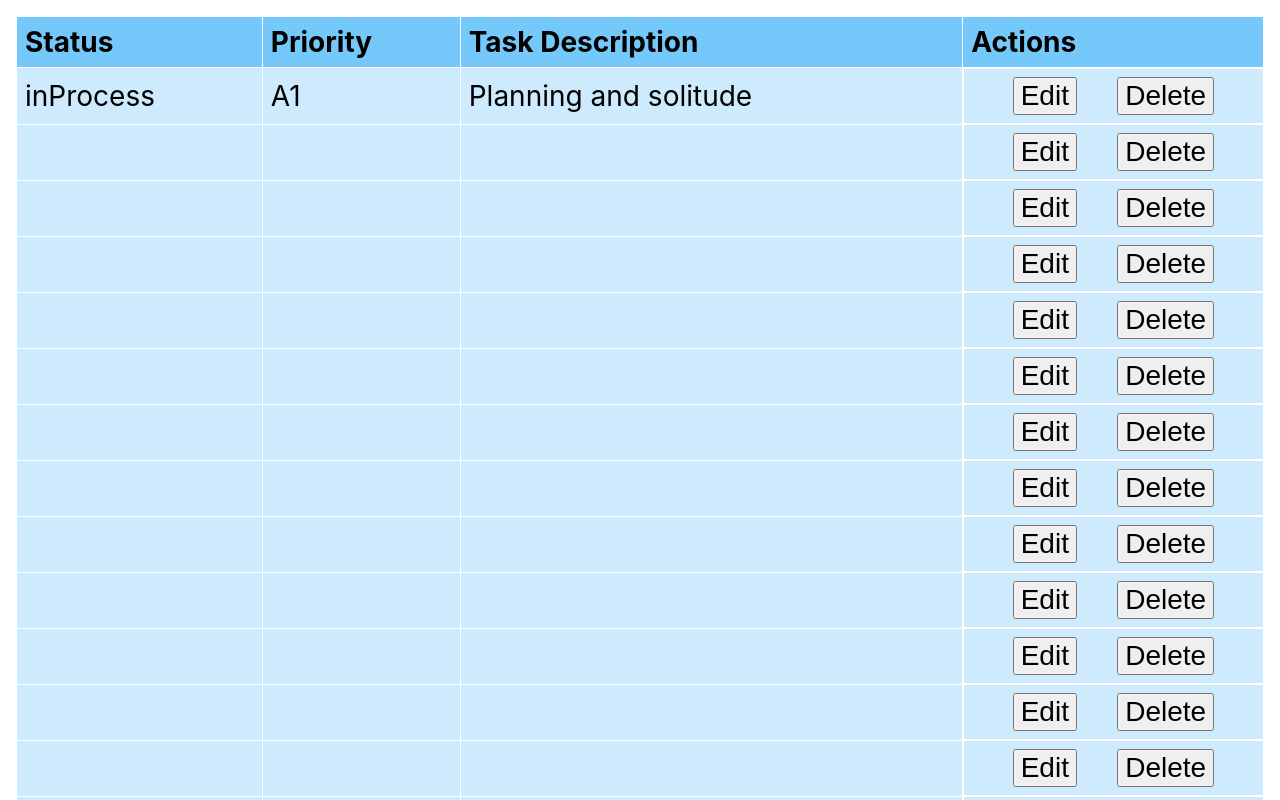
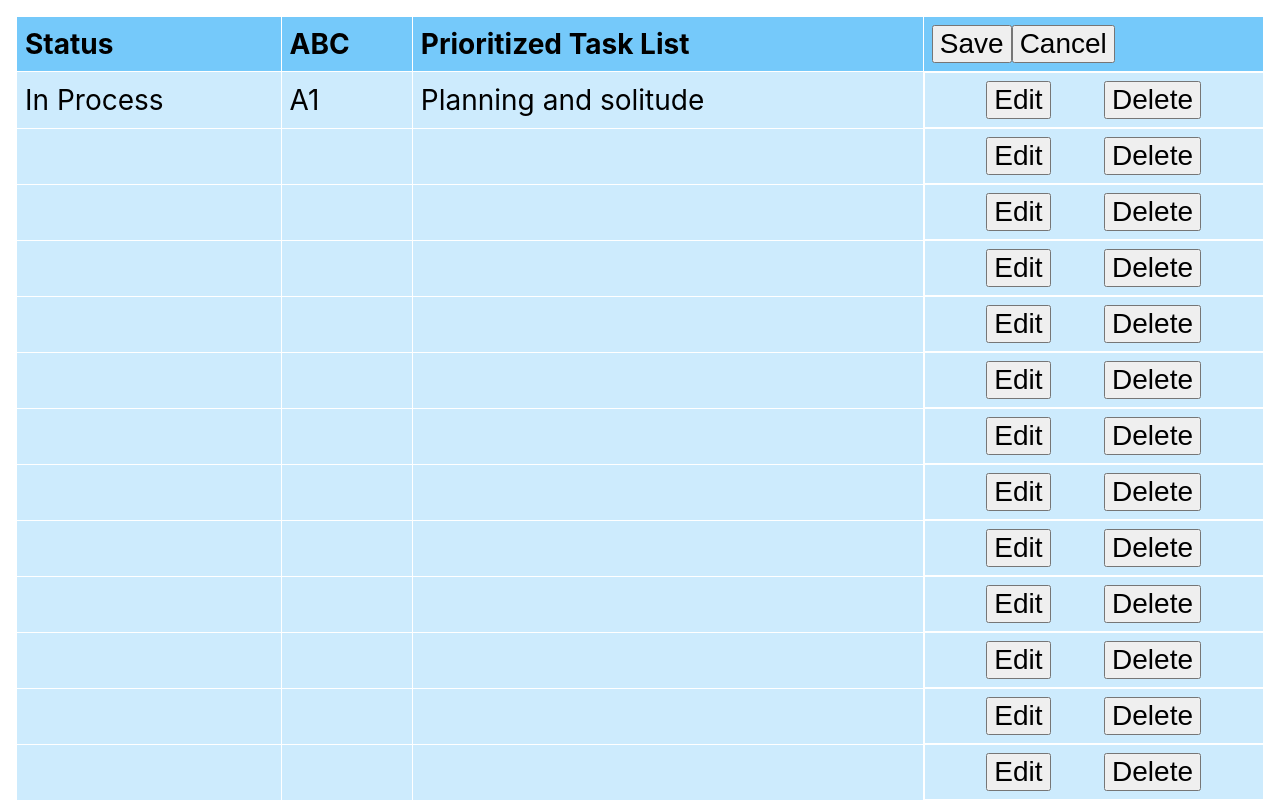
Before and after one commit to NickyJayJay/benny-2.0, a React (Create React App) app: page / in a window 1280 px wide. Shown: the top 800 px of the page. Built offline with nearby package versions, Linux system fonts and the light colour scheme.

Commit message:
Making cells editable when clicked, submitting form during input onBlur events, deleting task/row based on select value, adding save and cancel buttons to header

```diff
--- a/src/App.js
+++ b/src/App.js
@@ -33,16 +33,20 @@ const App = () => {
 		setAddFormData(newFormData);
 	};
 
-	const handleEditFormChange = (event) => {
+	const handleEditFormChange = (event, taskId) => {
 		event.preventDefault();
 
 		const fieldName = event.target.getAttribute('name');
 		const fieldValue = event.target.value;
 
+		fieldValue === 'Remove' && handleDeleteClick(taskId);
+
 		const newFormData = { ...editFormData };
 		newFormData[fieldName] = fieldValue;
 
 		setEditFormData(newFormData);
+
+		console.log(taskId);
 	};
 
 	const handleAddFormSubmit = (event) => {
@@ -77,7 +81,8 @@ const App = () => {
 		newTasks[index] = editedTask;
 
 		setTasks(newTasks);
-		setEditTaskId(null);
+
+		event.type === 'submit' && setEditTaskId(null);
 	};
 
 	const handleEditClick = (event, task) => {
@@ -114,19 +119,27 @@ const App = () => {
 					<thead>
 						<tr>
 							<th>Status</th>
-							<th>Priority</th>
-							<th>Task Description</th>
-							<th>Actions</th>
+							<th>ABC</th>
+							<th>Prioritized Task List</th>
+							<th>
+								<button type='submit'>Save</button>
+								<button type='button' onClick={handleCancelClick}>
+									Cancel
+								</button>
+							</th>
 						</tr>
 					</thead>
 					<tbody>
 						{tasks.map((task) => (
-							<Fragment>
+							<Fragment key={task.id}>
 								{editTaskId === task.id ? (
 									<EditableRow
 										editFormData={editFormData}
 										handleEditFormChange={handleEditFormChange}
 										handleCancelClick={handleCancelClick}
+										handleEditFormSubmit={handleEditFormSubmit}
+										handleDeleteClick={handleDeleteClick}
+										task={task}
 									/>
 								) : (
 									<ReadOnlyRow
--- a/src/components/EditableRow.js
+++ b/src/components/EditableRow.js
@@ -4,6 +4,8 @@ const EditableRow = ({
 	editFormData,
 	handleEditFormChange,
 	handleCancelClick,
+	handleEditFormSubmit,
+	task,
 }) => {
 	return (
 		<tr>
@@ -12,13 +14,15 @@ const EditableRow = ({
 					required='required'
 					name='status'
 					value={editFormData.status}
-					onChange={handleEditFormChange}
+					onChange={(event) => handleEditFormChange(event, task.id)}
+					onBlur={handleEditFormSubmit}
 				>
-					<option value='inProcess'>In Process</option>
-					<option value='completed'>Completed</option>
-					<option value='forwarded'>Forwarded</option>
-					<option value='delegated'>Delegated</option>
-					<option value='removed'>Removed</option>
+					<option>Status</option>
+					<option value='In Process'>In Process</option>
+					<option value='Completed'>Completed</option>
+					<option value='Forwarded'>Forwarded</option>
+					<option value='Delegated'>Delegated</option>
+					<option value='Remove'>Remove</option>
 				</select>
 			</td>
 			<td>
@@ -29,6 +33,7 @@ const EditableRow = ({
 					name='priority'
 					value={editFormData.priority}
 					onChange={handleEditFormChange}
+					onBlur={handleEditFormSubmit}
 				></input>
 			</td>
 			<td>
@@ -39,6 +44,7 @@ const EditableRow = ({
 					name='taskDescription'
 					value={editFormData.taskDescription}
 					onChange={handleEditFormChange}
+					onBlur={handleEditFormSubmit}
 				></input>
 			</td>
 			<td>
--- a/src/components/ReadOnlyRow.js
+++ b/src/components/ReadOnlyRow.js
@@ -3,9 +3,11 @@ import React from 'react';
 const ReadOnlyRow = ({ task, handleEditClick, handleDeleteClick }) => {
 	return (
 		<tr>
-			<td>{task.status}</td>
-			<td>{task.priority}</td>
-			<td>{task.taskDescription}</td>
+			<td onClick={(event) => handleEditClick(event, task)}>{task.status}</td>
+			<td onClick={(event) => handleEditClick(event, task)}>{task.priority}</td>
+			<td onClick={(event) => handleEditClick(event, task)}>
+				{task.taskDescription}
+			</td>
 			<td>
 				<button type='button' onClick={(event) => handleEditClick(event, task)}>
 					Edit
--- a/src/mock-data.json
+++ b/src/mock-data.json
@@ -1,182 +1,156 @@
 [
 	{
 		"id": 1,
-		"key": 1,
-		"status": "inProcess",
+		"status": "In Process",
 		"priority": "A1",
 		"taskDescription": "Planning and solitude"
 	},
 	{
 		"id": 2,
-		"key": 2,
 		"status": "",
 		"priority": "",
 		"taskDescription": ""
 	},
 	{
 		"id": 3,
-		"key": 3,
 		"status": "",
 		"priority": "",
 		"taskDescription": ""
 	},
 	{
 		"id": 4,
-		"key": 4,
 		"status": "",
 		"priority": "",
 		"taskDescription": ""
 	},
 	{
 		"id": 5,
-		"key": 5,
 		"status": "",
 		"priority": "",
 		"taskDescription": ""
 	},
 	{
 		"id": 6,
-		"key": 6,
 		"status": "",
 		"priority": "",
 		"taskDescription": ""
 	},
 	{
 		"id": 7,
-		"key": 7,
 		"status": "",
 		"priority": "",
 		"taskDescription": ""
 	},
 	{
 		"id": 8,
-		"key": 8,
 		"status": "",
 		"priority": "",
 		"taskDescription": ""
 	},
 	{
 		"id": 9,
-		"key": 9,
 		"status": "",
 		"priority": "",
 		"taskDescription": ""
 	},
 	{
 		"id": 10,
-		"key": 10,
 		"status": "",
 		"priority": "",
 		"taskDescription": ""
 	},
 	{
 		"id": 11,
-		"key": 11,
 		"status": "",
 		"priority": "",
 		"taskDescription": ""
 	},
 	{
 		"id": 12,
-		"key": 12,
 		"status": "",
 		"priority": "",
 		"taskDescription": ""
 	},
 	{
 		"id": 13,
-		"key": 13,
 		"status": "",
 		"priority": "",
 		"taskDescription": ""
 	},
 	{
 		"id": 14,
-		"key": 14,
 		"status": "",
 		"priority": "",
 		"taskDescription": ""
 	},
 	{
 		"id": 15,
-		"key": 15,
 		"status": "",
 		"priority": "",
 		"taskDescription": ""
 	},
 	{
 		"id": 16,
-		"key": 16,
 		"status": "",
 		"priority": "",
 		"taskDescription": ""
 	},
 	{
 		"id": 17,
-		"key": 17,
 		"status": "",
 		"priority": "",
 		"taskDescription": ""
 	},
 	{
 		"id": 18,
-		"key": 18,
 		"status": "",
 		"priority": "",
 		"taskDescription": ""
 	},
 	{
 		"id": 19,
-		"key": 19,
 		"status": "",
 		"priority": "",
 		"taskDescription": ""
 	},
 	{
 		"id": 20,
-		"key": 20,
 		"status": "",
 		"priority": "",
 		"taskDescription": ""
 	},
 	{
 		"id": 21,
-		"key": 21,
 		"status": "",
 		"priority": "",
 		"taskDescription": ""
 	},
 	{
 		"id": 22,
-		"key": 22,
 		"status": "",
 		"priority": "",
 		"taskDescription": ""
 	},
 	{
 		"id": 23,
-		"key": 23,
 		"status": "",
 		"priority": "",
 		"taskDescription": ""
 	},
 	{
 		"id": 24,
-		"key": 24,
 		"status": "",
 		"priority": "",
 		"taskDescription": ""
 	},
 	{
 		"id": 25,
-		"key": 25,
 		"status": "",
 		"priority": "",
 		"taskDescription": ""
 	},
 	{
 		"id": 26,
-		"key": 26,
 		"status": "",
 		"priority": "",
 		"taskDescription": ""
```
Also changed, not shown: 1 other file (tests, documents, lock files or other folders).
